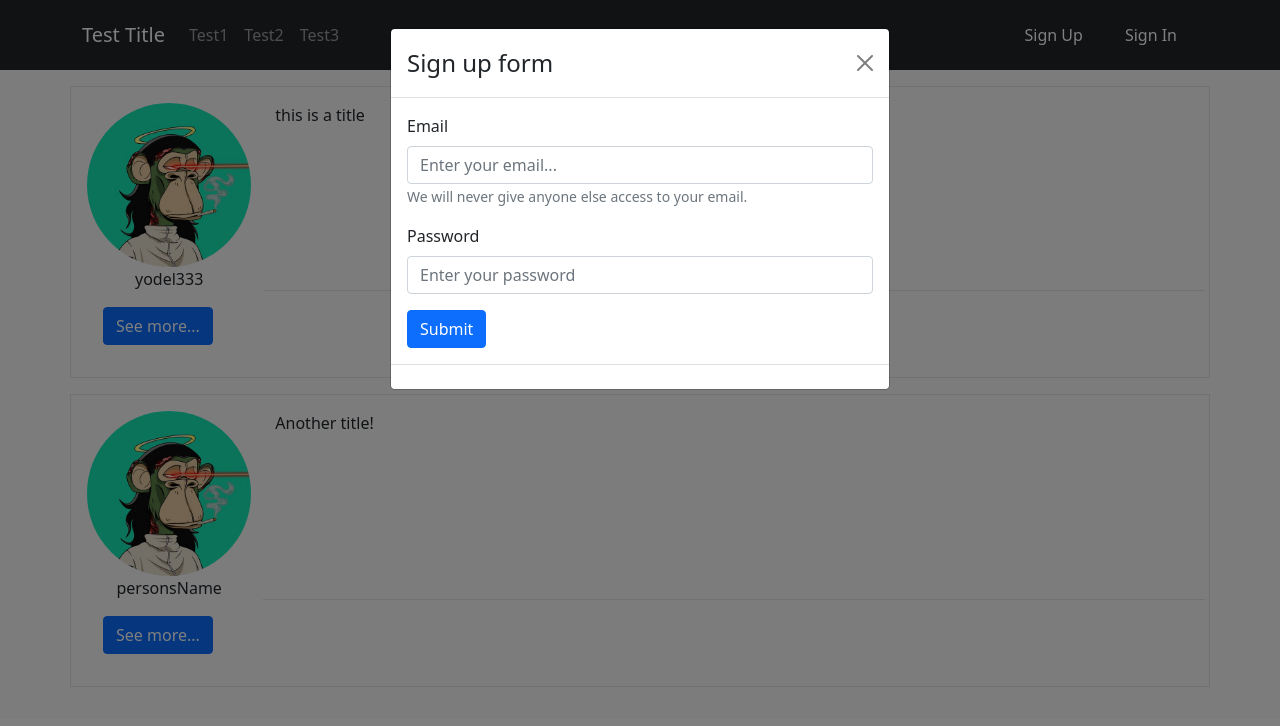
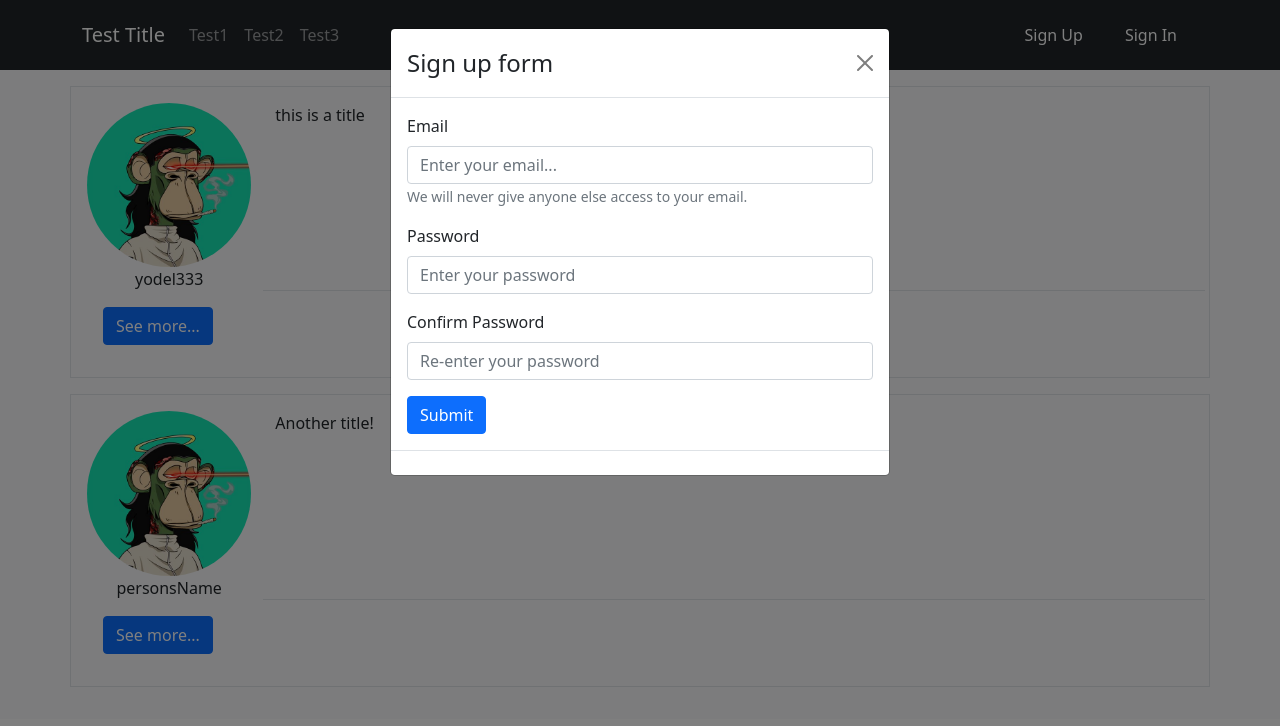
Before and after one commit to sha256yan/react-template, a React (Create React App) app: page / in a window 1280 px wide. Both pictures are taken after a click on the button "Sign Up". Shown: the top 726 px of the page. Built offline with nearby package versions, Linux system fonts and the light colour scheme.

Commit message:
seperated Email and Password groups from CustomForm. Now pass Email and Password field components as children to CustomForm in ComponentFiller.js

```diff
--- a/src/ComponentFiller.js
+++ b/src/ComponentFiller.js
@@ -1,9 +1,8 @@
 import React from "react";
 import { CustomNavbar } from "./components/Navbar"
-import { CustomForm } from "./components/Form";
+import { CustomForm, EmailGroup, PasswordGroup } from "./components/Form";
 import { CustomModal } from "./components/Modal";
 import { Page, Post } from "./components/Page"
-import { Row } from "react-bootstrap";
 import pic from "./monke.jpeg"
 
 
@@ -19,21 +18,24 @@ import pic from "./monke.jpeg"
 const navItems = ["Test1", "Test2", "Test3"]
 const navTitle = "Test Title";
 
+const Email = () => <EmailGroup label="Email" placeholder="Enter your email..." comment="We will never give anyone else access to your email."/>;
+const Password = () => <PasswordGroup label="Password" placeholder="Enter your password"/>;
+const ConfirmPassword = () => <PasswordGroup label="Confirm Password" placeholder="Re-enter your password"/>;
+const signUpChildren = [<Email/>, <Password/>, <ConfirmPassword/>];
+const signInChildren = [<Email/>, <Password/>];
+
+
 const signUpProp = {
     buttonLabel: "Sign Up",
     title: "Sign up form",
-    body: <CustomForm/>,
-    positiveResponse: "Submit",
-    negativeResponse: "Cancel"
+    body: <CustomForm children={signUpChildren}/>,
 }
 
 
 const signInProp = {
     buttonLabel: "Sign In",
     title: "Sign in form",
-    body: <CustomForm/>,
-    positiveResponse: "Submit",
-    negativeResponse: "Cancel"
+    body: <CustomForm children={signInChildren}/>,
 }
 
 
@@ -103,4 +105,7 @@ const PostsPage = () => <Page children={pageChildren}/>;
 
 
 
+
+
+
 export {Navbar, SignUpModal, SignInModal, PostsPage};
--- a/src/components/Form.js
+++ b/src/components/Form.js
@@ -35,9 +35,7 @@ function PasswordGroup(props) {
 function CustomForm(props) {
     return (
         <Form>
-            <EmailGroup label="Email" placeholder="Enter your email..." comment="We will never give anyone else access to your email."/>
-            <PasswordGroup label="Password" placeholder="Enter your password"/>
-            {props.formGroups}
+            {props.children}
             <Button variant="primary" type="submit">
                 Submit
             </Button>
@@ -45,4 +43,4 @@ function CustomForm(props) {
     );
 }
 
-export { CustomForm };
+export { CustomForm, EmailGroup, PasswordGroup };
```
